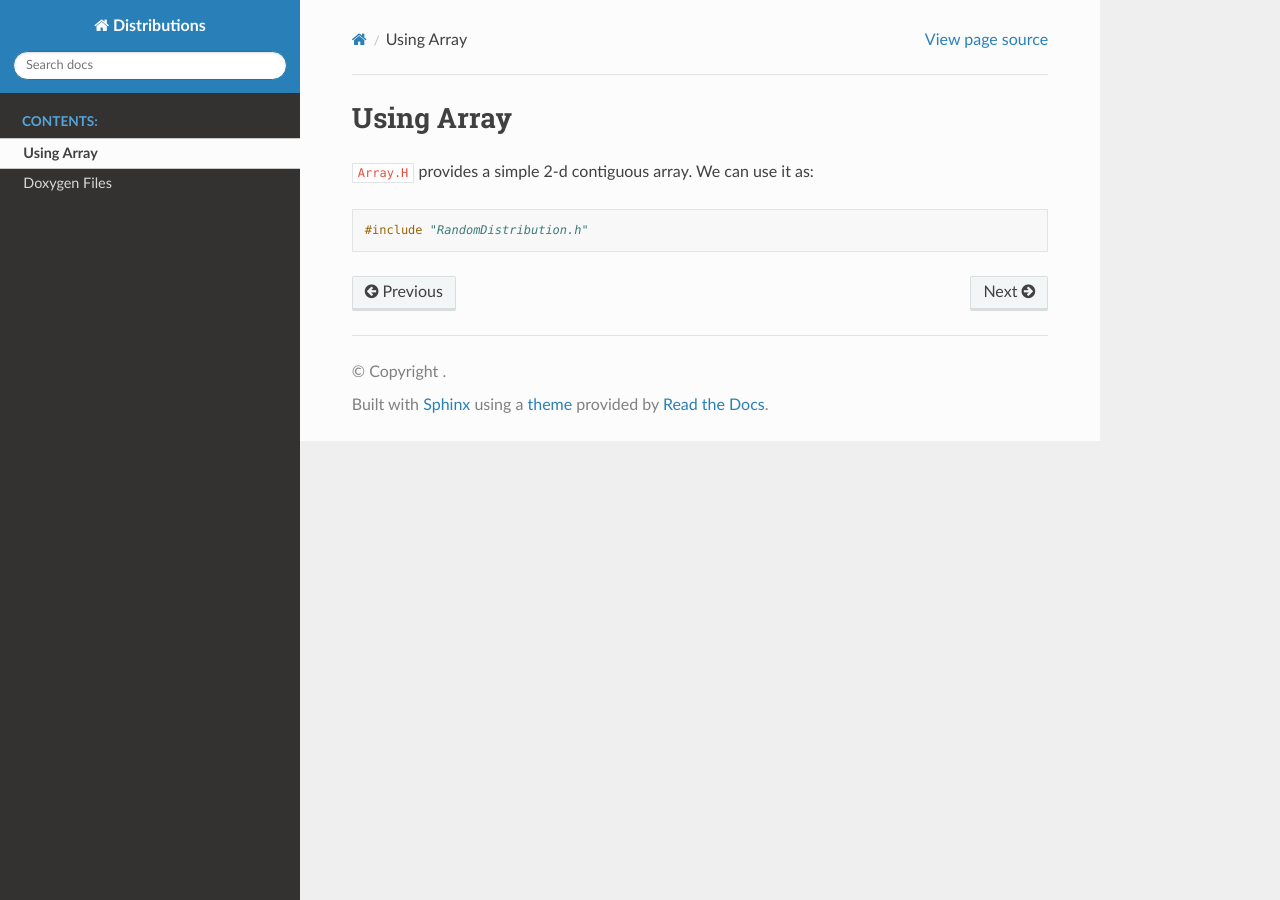
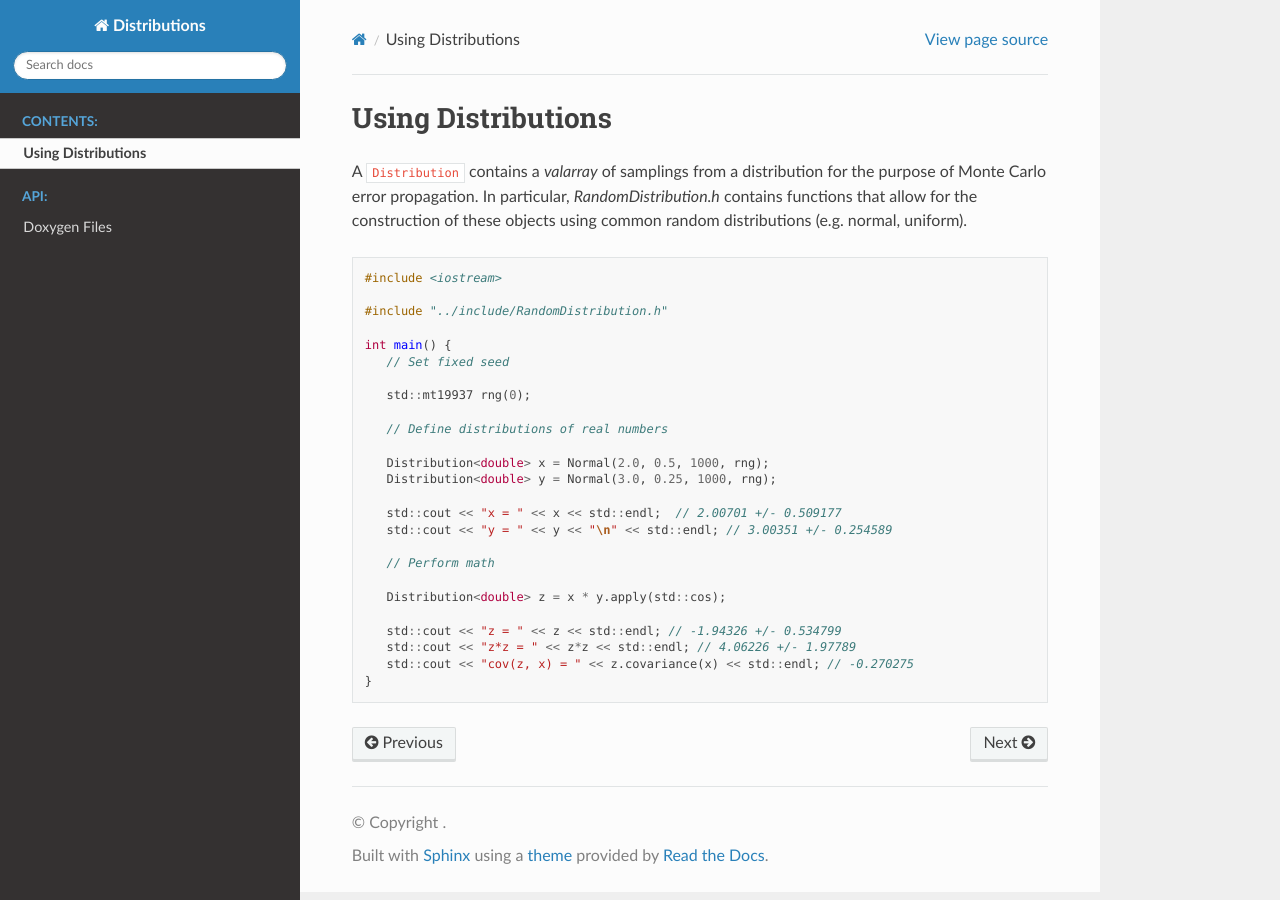
Before and after one commit to SamG-01/Distributions, a Sphinx documentation site: the page built from docs/source/using.rst, in a window 1280 px wide. Built offline with Sphinx 7.4.7 and the Read the Docs theme 2.0.0, drawn with Linux system fonts in a browser that asks for light colours.

Commit message:
improve documentation

```diff
--- a/docs/source/index.rst
+++ b/docs/source/index.rst
@@ -11,8 +11,12 @@ Welcome to Distributions's documentation!
    :caption: Contents:
 
    using
+
+.. toctree::
+   :maxdepth: 1
+   :caption: API:
+
    doxygen_files
-
 
 Indices and tables
 ==================
--- a/docs/source/using.rst
+++ b/docs/source/using.rst
@@ -1,9 +1,33 @@
 ***********
-Using Array
+Using Distributions
 ***********
 
-``Array.H`` provides a simple 2-d contiguous array.  We can use it as:
+A ``Distribution`` contains a `valarray` of samplings from a distribution for the purpose of Monte Carlo error propagation. In particular, `RandomDistribution.h` contains functions that allow for the construction of these objects using common random distributions (e.g. normal, uniform).
 
 .. code:: c++
 
-   #include "RandomDistribution.h"
+   #include <iostream>
+
+   #include "../include/RandomDistribution.h"
+
+   int main() {
+      // Set fixed seed
+
+      std::mt19937 rng(0);
+
+      // Define distributions of real numbers
+
+      Distribution<double> x = Normal(2.0, 0.5, 1000, rng);
+      Distribution<double> y = Normal(3.0, 0.25, 1000, rng);
+
+      std::cout << "x = " << x << std::endl;  // 2.00701 +/- 0.509177
+      std::cout << "y = " << y << "\n" << std::endl; // 3.00351 +/- 0.254589
+
+      // Perform math
+
+      Distribution<double> z = x * y.apply(std::cos);
+
+      std::cout << "z = " << z << std::endl; // -1.94326 +/- 0.534799
+      std::cout << "z*z = " << z*z << std::endl; // 4.06226 +/- 1.97789
+      std::cout << "cov(z, x) = " << z.covariance(x) << std::endl; // -0.270275
+   }
```
